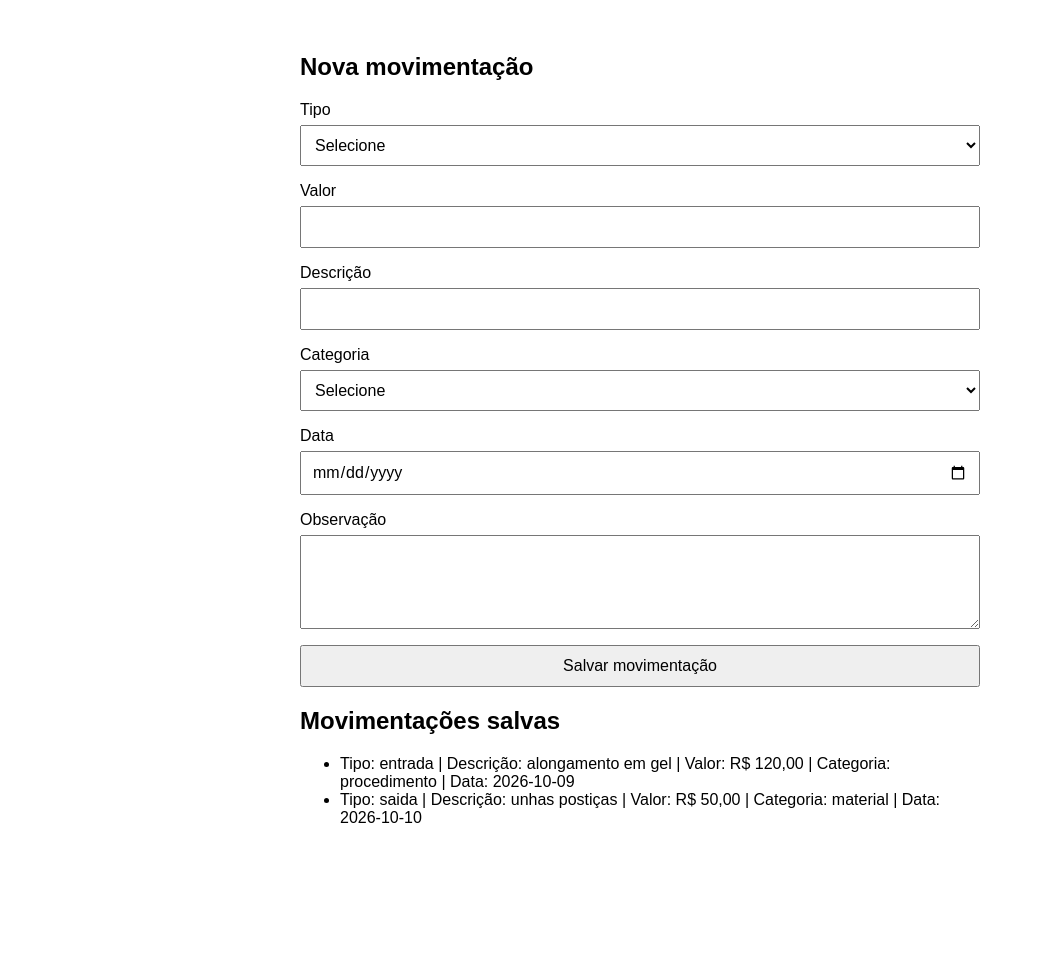
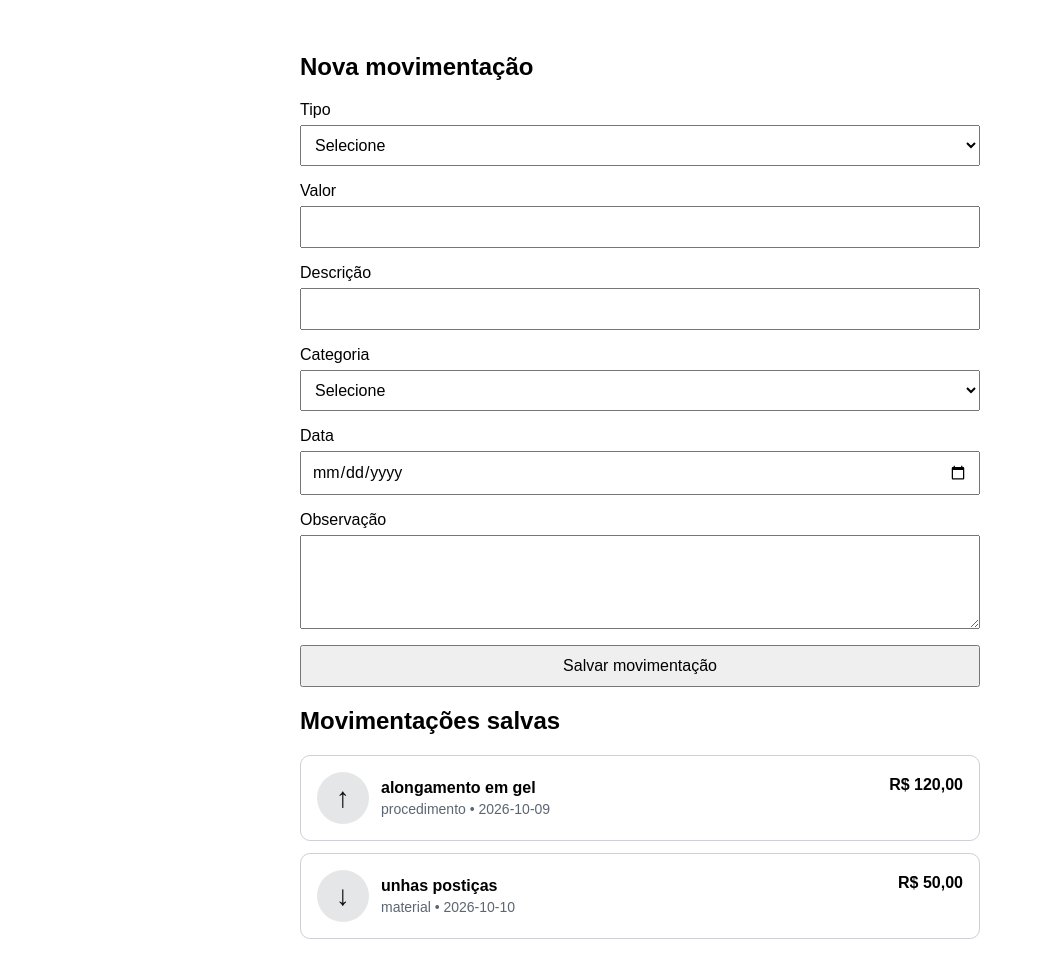
Before and after one commit to GabrielRans/nailflow, a plain HTML site: page index.html in a window 1280 px wide. Shown: the part 79-1050 px from the top of the page, without its empty margins (0-1041 px from the left). Before the commit the page ends 954 px from the top, so only its background shows below. Drawn offline with Linux system fonts and the light colour scheme.

Commit message:
feat(movimentacoes): add estilo e estrutura para receitas e despesas

```diff
--- /dev/null
+++ b/css/movimentacoes.css
@@ -0,0 +1,74 @@
+#lista-movimentacoes {
+  display: grid;
+  gap: 12px;
+  margin: 0;
+  padding: 0;
+  list-style: none;
+}
+
+.movimentacao {
+  display: grid;
+  grid-template-columns: 52px minmax(0, 1fr) auto;
+  align-items: center;
+  gap: 12px;
+  padding: 16px;
+  border: 1px solid #cdd0d5;
+  border-radius: 10px;
+  background: #fff;
+}
+
+.movimentacao__tipo {
+  position: absolute;
+  width: 1px;
+  height: 1px;
+  overflow: hidden;
+  clip: rect(0, 0, 0, 0);
+  white-space: nowrap;
+  clip-path: inset(50%);
+}
+
+.movimentacao__indicador {
+  display: grid;
+  width: 52px;
+  height: 52px;
+  place-items: center;
+  border-radius: 50%;
+  background: #e5e6e8;
+  color: #111;
+  font-size: 1.75rem;
+  line-height: 1;
+}
+
+.movimentacao__conteudo {
+  min-width: 0;
+}
+
+.movimentacao__valor {
+  align-self: start;
+  margin-top: 4px;
+  white-space: nowrap;
+}
+
+.movimentacao__descricao {
+  margin: 0 0 4px;
+  font-weight: 600;
+}
+
+.movimentacao__detalhes {
+  margin: 0;
+  color: #5c6672;
+  font-size: 0.875rem;
+}
+
+@media (max-width: 420px) {
+  .movimentacao {
+    grid-template-columns: 44px minmax(0, 1fr) auto;
+    gap: 10px;
+    padding: 12px;
+  }
+
+  .movimentacao__indicador {
+    width: 44px;
+    height: 44px;
+  }
+}
--- a/index.html
+++ b/index.html
@@ -6,6 +6,7 @@
     <title>NailFlow</title>
 
     <link rel="stylesheet" href="./css/style.css">
+    <link rel="stylesheet" href="./css/movimentacoes.css">
     <script src="./js/app.js" defer></script>
   </head>
   <body>
--- a/js/app.js
+++ b/js/app.js
@@ -84,13 +84,35 @@ function renderizarMovimentacoes(movimentacoes) {
 
   movimentacoes.forEach((movimentacao) => {
     const item = document.createElement("li");
-    item.textContent = [
-      `Tipo: ${movimentacao.tipo}`,
-      `Descrição: ${movimentacao.descricao}`,
-      `Valor: ${formatadorMoeda.format(movimentacao.valor)}`,
-      `Categoria: ${movimentacao.categoria}`,
-      `Data: ${movimentacao.data}`,
-    ].join(" | ");
+    const ehReceita = movimentacao.tipo === "entrada";
+    item.className = `movimentacao movimentacao--${ehReceita ? "receita" : "despesa"}`;
+
+    const tipo = document.createElement("span");
+    tipo.className = "movimentacao__tipo";
+    tipo.textContent = ehReceita ? "Receita" : "Despesa";
+
+    const indicador = document.createElement("span");
+    indicador.className = "movimentacao__indicador";
+    indicador.setAttribute("aria-hidden", "true");
+    indicador.textContent = ehReceita ? "↑" : "↓";
+
+    const conteudo = document.createElement("div");
+    conteudo.className = "movimentacao__conteudo";
+
+    const descricao = document.createElement("p");
+    descricao.className = "movimentacao__descricao";
+    descricao.textContent = movimentacao.descricao;
+
+    const detalhes = document.createElement("p");
+    detalhes.className = "movimentacao__detalhes";
+    detalhes.textContent = `${movimentacao.categoria} • ${movimentacao.data}`;
+    conteudo.append(descricao, detalhes);
+
+    const valor = document.createElement("strong");
+    valor.className = "movimentacao__valor";
+    valor.textContent = formatadorMoeda.format(movimentacao.valor);
+
+    item.append(tipo, indicador, conteudo, valor);
 
     lista.append(item);
   });
```
